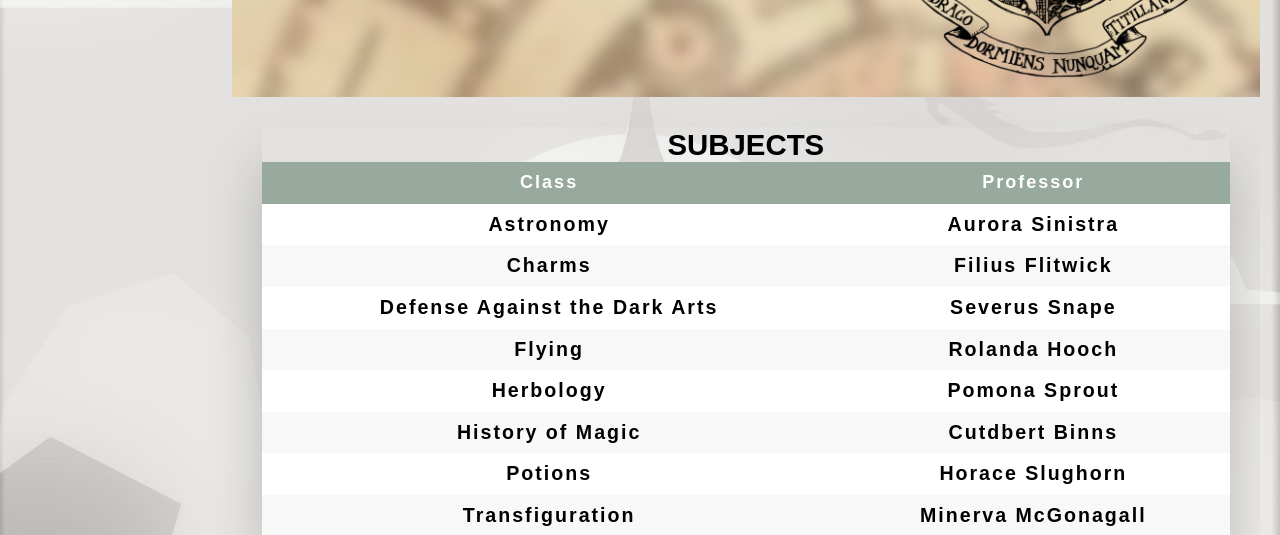
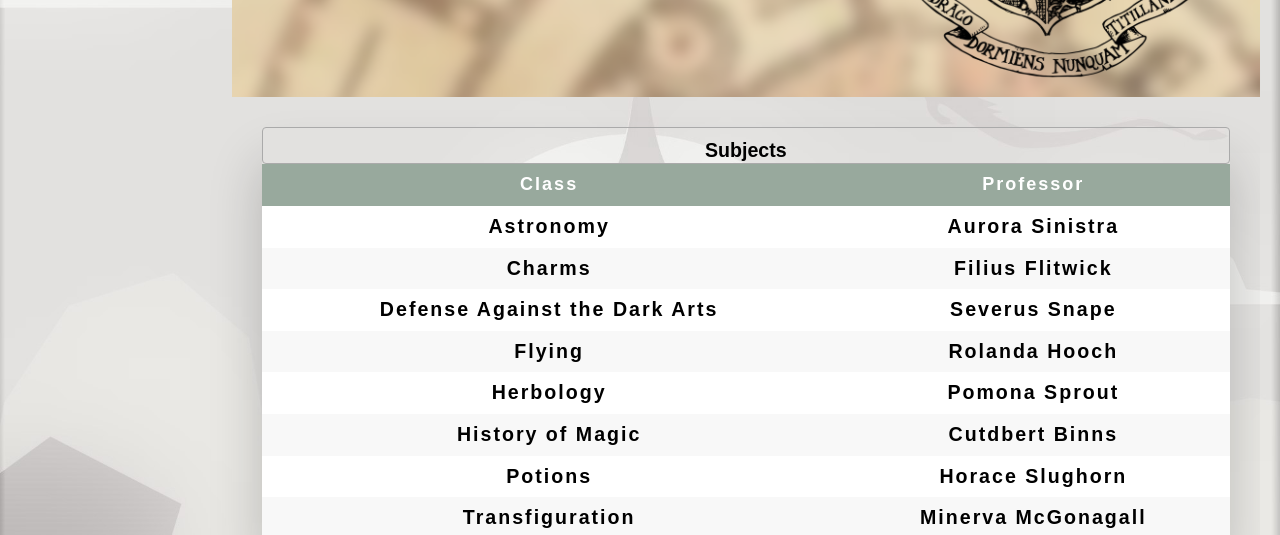
Before and after one commit to dkutas/2023_2024_1, a website: page Web1/Subjects.html in a window 1280 px wide. Shown: the part 223-758 px from the top of the page. Drawn offline with Linux system fonts and the light colour scheme.

Commit message:
edit css

```diff
--- a/Web1/css/style.css
+++ b/Web1/css/style.css
@@ -499,10 +499,23 @@
   list-style: none;
 }
 
+details {
+  border: 1px solid #aaa;
+  border-radius: 4px;
+  padding: 0.5em 0.5em 0;
+}
+
 summary {
-  font-size: 1.5em;
-  line-height: 1.2em;
-  text-transform: uppercase;
-  margin-bottom: 20px;
-  text-align: center;
+  font-weight: bold;
+  margin: -0.5em -0.5em 0;
+  padding: 0.5em;
 }
+
+details[open] {
+  padding: 0.5em;
+}
+
+details[open] summary {
+  border-bottom: 1px solid #aaa;
+  margin-bottom: 0.5em;
+}
```
